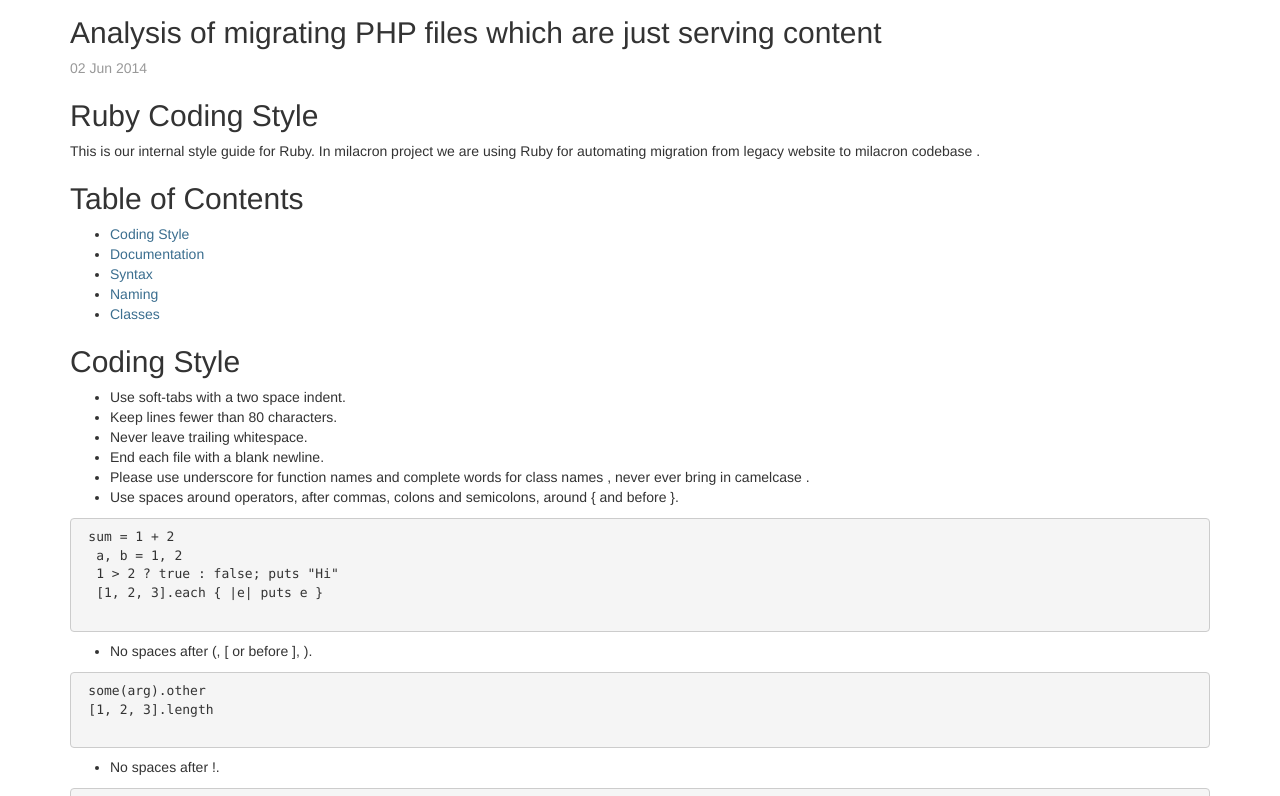
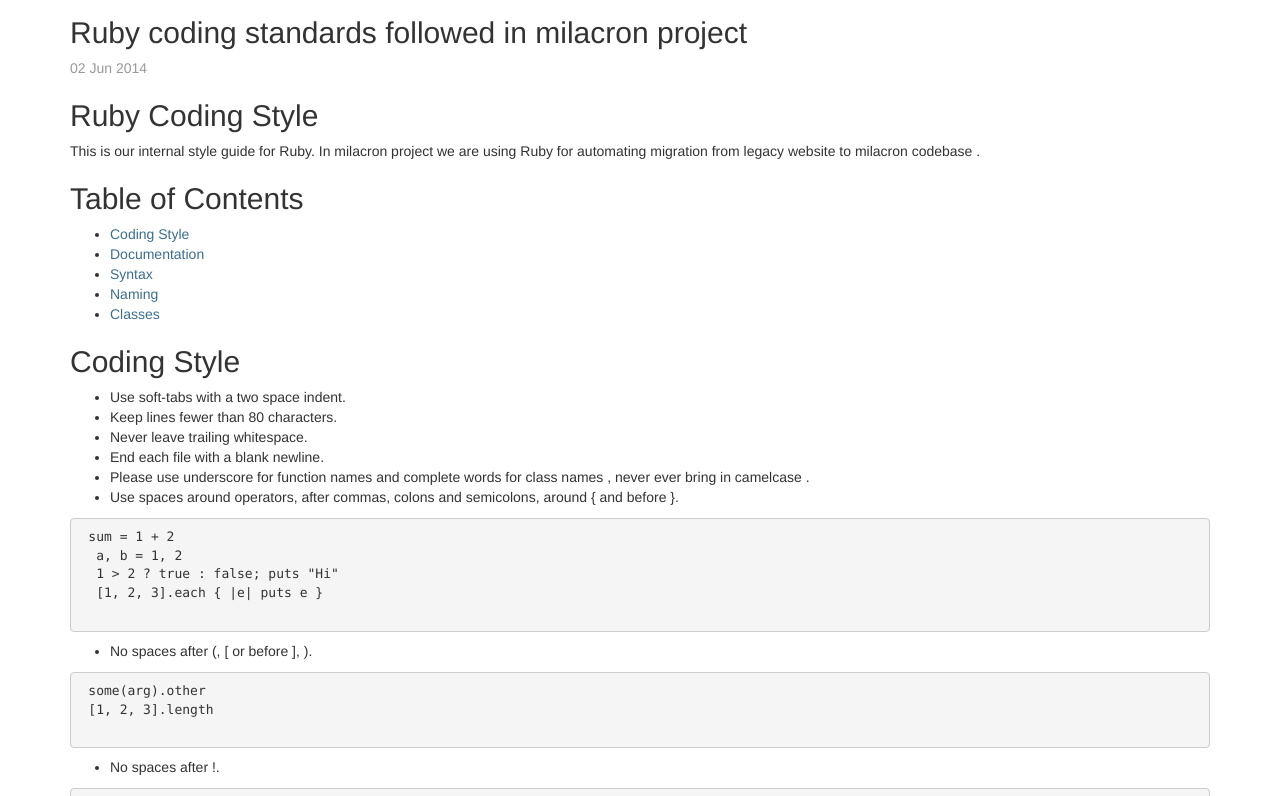
Before and after one commit to crdschurch/crdschurch.github.io, a Jekyll site: the page built from _posts/2014-06-16-ruby-coding-style.markdown, in a window 1280 px wide and 900 px high, cut to the strip 104-900 px from the top of the window. Built offline with Jekyll 4.4.1, drawn with Linux system fonts in a browser that asks for light colours; nearby versions of some CDN libraries; Markdown is read by kramdown in place of the engine named in the settings.

Commit message:
Corrected configuration error and title

```diff
--- a/_config.yml
+++ b/_config.yml
@@ -1,6 +1,6 @@
 name: Crossroads Lab
 markdown: redcarpet
-pygments: true
+highlighter: true
 prose:
   rooturl: '_posts'
   siteurl: 'http://lab.crossroads.net'
--- a/_posts/2014-06-16-ruby-coding-style.markdown
+++ b/_posts/2014-06-16-ruby-coding-style.markdown
@@ -1,7 +1,7 @@
 ---
 
 layout: post
-title:  "Analysis of migrating PHP files which are just serving content"
+title:  "Ruby coding standards followed in milacron project "
 date:   2014-06-02 02:49:29
 categories: style-guide
 permalink : ruby-standards
```
